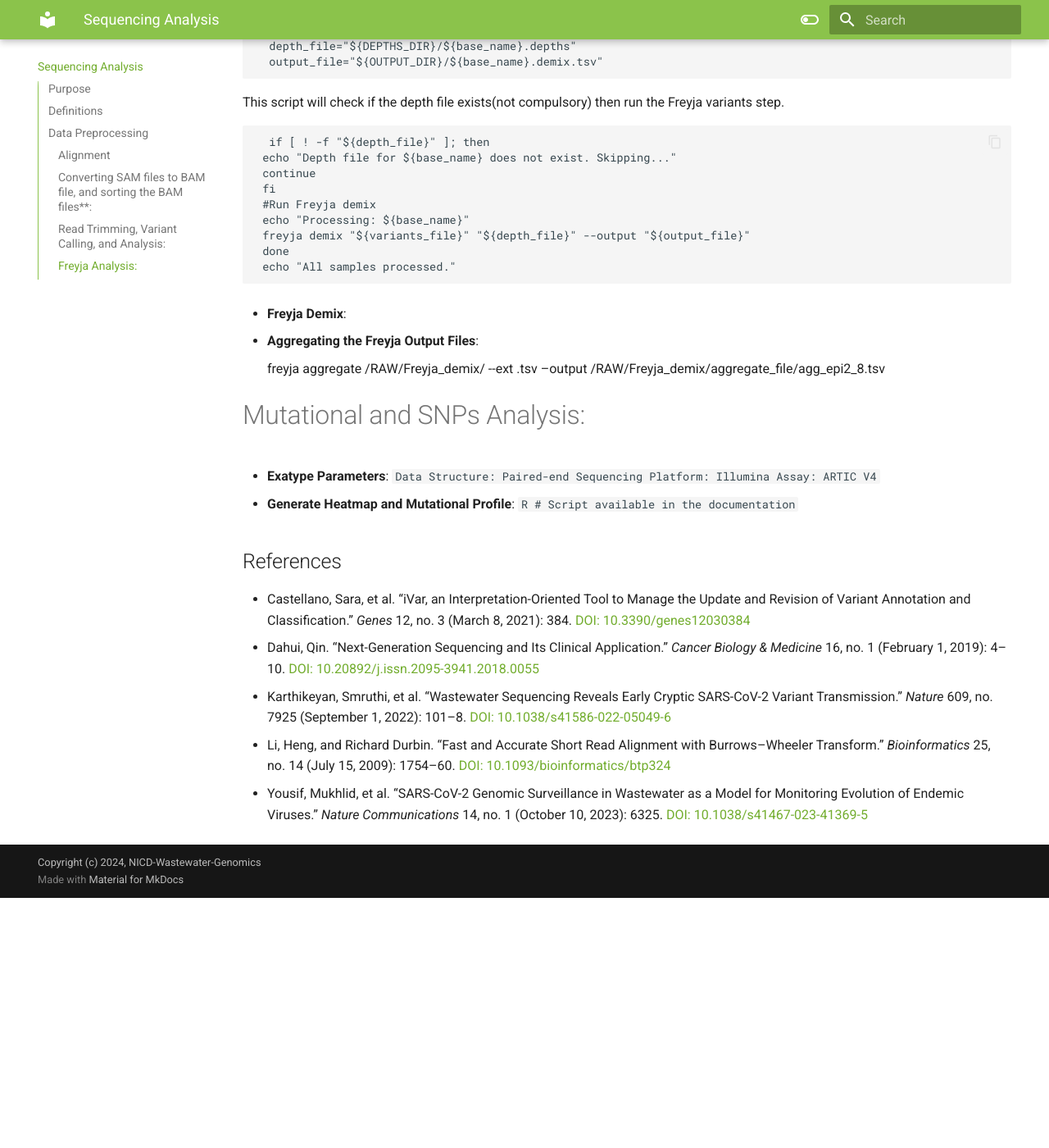
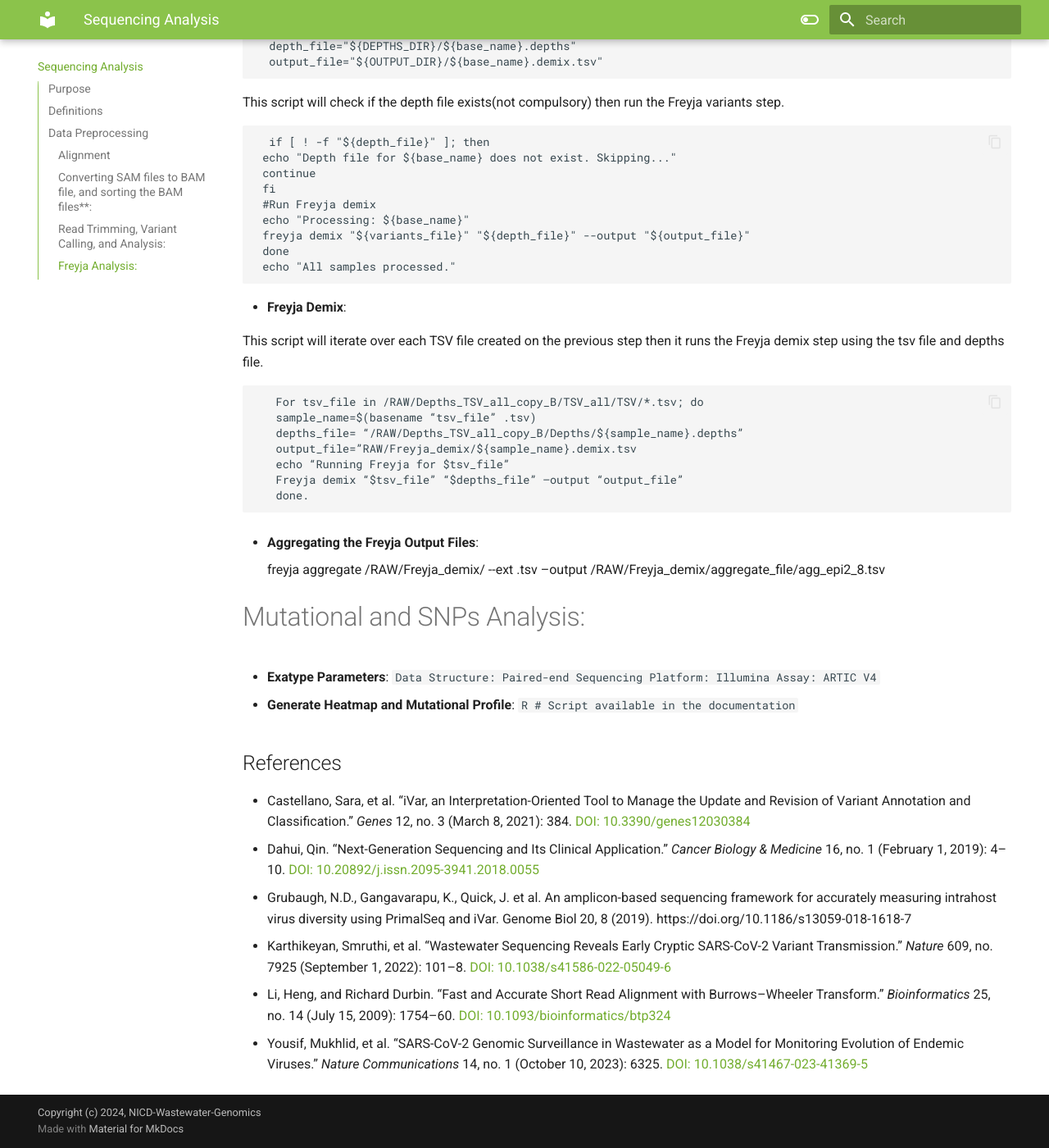
Before and after one commit to NICD-Wastewater-Genomics/NICD-Wastewater-Genomics.github.io, an MkDocs documentation site: the page built from docs/sequencing.md, in a window 1280 px wide and 1400 px high, scrolled down 3581 px. Shown: the whole window at 82% size. Built offline with MkDocs 1.6.1 and Material for MkDocs 9.7.7, drawn with Linux system fonts in a browser that asks for light colours; before the commit the page ends 4676 px from its top, so only the background shows below that.

Commit message:
Update sequencing.md

```diff
--- a/docs/sequencing.md
+++ b/docs/sequencing.md
@@ -143,9 +143,20 @@ This script will check if the depth file exists(not compulsory) then run the Fre
 
    - **Freyja Demix**:
 
+This script will iterate over each TSV file created on the previous step then it runs the Freyja demix step using the tsv file and depths file.
+
+       For tsv_file in /RAW/Depths_TSV_all_copy_B/TSV_all/TSV/*.tsv; do
+       sample_name=$(basename “tsv_file” .tsv)
+       depths_file= “/RAW/Depths_TSV_all_copy_B/Depths/${sample_name}.depths”
+       output_file=”RAW/Freyja_demix/${sample_name}.demix.tsv
+       echo “Running Freyja for $tsv_file”
+       Freyja demix “$tsv_file” “$depths_file” –output “output_file”
+       done.
+
+
    - **Aggregating the Freyja Output Files**:
 
-     freyja aggregate /RAW/Freyja_demix/ --ext .tsv –output                     /RAW/Freyja_demix/aggregate_file/agg_epi2_8.tsv
+      freyja aggregate /RAW/Freyja_demix/ --ext .tsv –output                           /RAW/Freyja_demix/aggregate_file/agg_epi2_8.tsv
 
 
 
@@ -165,6 +176,7 @@ This script will check if the depth file exists(not compulsory) then run the Fre
 
 - Castellano, Sara, et al. “iVar, an Interpretation-Oriented Tool to Manage the Update and Revision of Variant Annotation and Classification.” *Genes* 12, no. 3 (March 8, 2021): 384. [DOI: 10.3390/genes12030384](https://doi.org/10.3390/genes12030384)
 - Dahui, Qin. “Next-Generation Sequencing and Its Clinical Application.” *Cancer Biology & Medicine* 16, no. 1 (February 1, 2019): 4–10. [DOI: 10.20892/j.issn.2095-3941.2018.0055](https://doi.org/10.20892/j.issn.2095-3941.2018.0055)
+- Grubaugh, N.D., Gangavarapu, K., Quick, J. et al. An amplicon-based sequencing framework for accurately measuring intrahost virus diversity using PrimalSeq and iVar. Genome Biol 20, 8 (2019). https://doi.org/10.1186/s13059-018-1618-7
 - Karthikeyan, Smruthi, et al. “Wastewater Sequencing Reveals Early Cryptic SARS-CoV-2 Variant Transmission.” *Nature* 609, no. 7925 (September 1, 2022): 101–8. [DOI: 10.1038/s41586-022-05049-6](https://doi.org/10.1038/s41586-022-05049-6)
 - Li, Heng, and Richard Durbin. “Fast and Accurate Short Read Alignment with Burrows–Wheeler Transform.” *Bioinformatics* 25, no. 14 (July 15, 2009): 1754–60. [DOI: 10.1093/bioinformatics/btp324](https://doi.org/10.1093/bioinformatics/btp324)
 - Yousif, Mukhlid, et al. “SARS-CoV-2 Genomic Surveillance in Wastewater as a Model for Monitoring Evolution of Endemic Viruses.” *Nature Communications* 14, no. 1 (October 10, 2023): 6325. [DOI: 10.1038/s41467-023-41369-5](https://doi.org/10.1038/s41467-023-41369-5)
```
